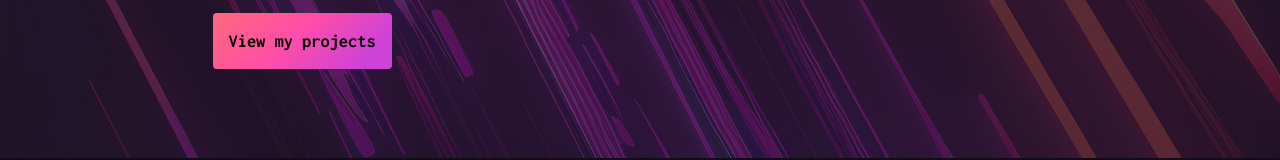
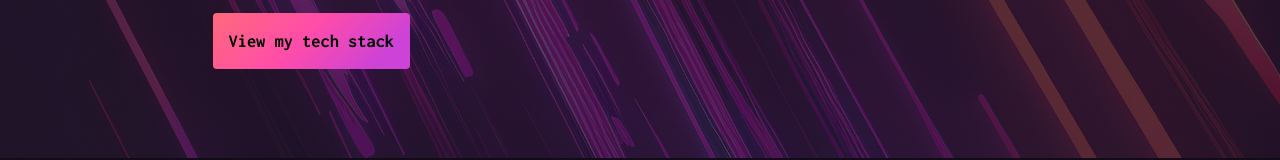
Before and after one commit to GOZEBRAHEAD/gozebrahead.github.io, a website: page index.html in a window 1280 px wide. Shown: the part 245-405 px from the top of the page. Drawn offline with Linux system fonts and the light colour scheme.

Commit message:
✏️ Fixed typo in the main button

```diff
--- a/index.html
+++ b/index.html
@@ -25,7 +25,7 @@
 
                 <div class="card-home">
                     <p class="text-normal">A developer from Argentina focused on problem solving skills while working on web and software development. I'm passionate about coding and learning new technologies.</p>
-                    <a class="button" href="#tech-stack">View my projects</a>
+                    <a class="button" href="#tech-stack">View my tech stack</a>
                 </div>
             </div>
 
```
